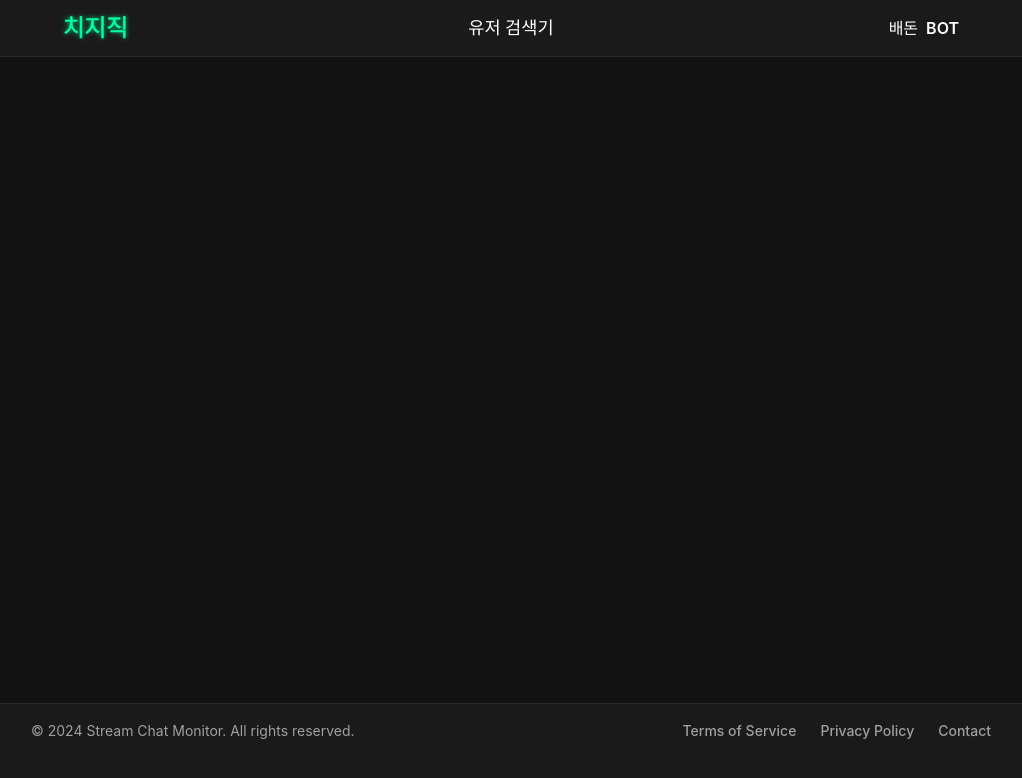
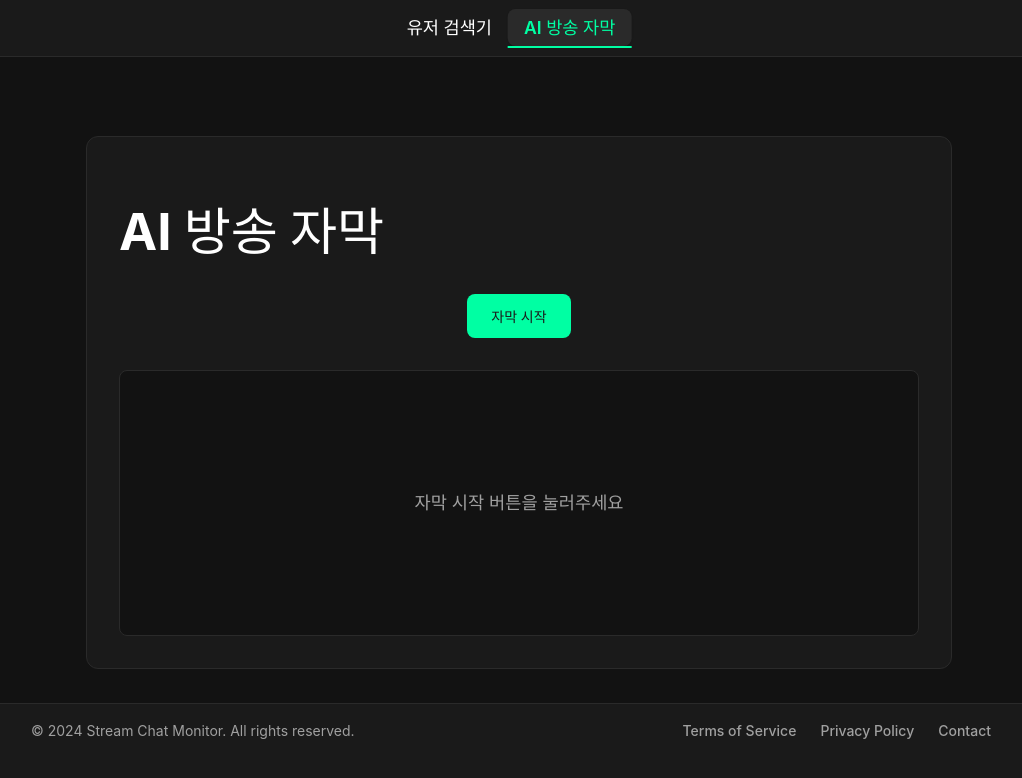
Before and after one commit to doominkim/stream-chat-monitor-ui, a React (Vite) app: page /subtitle in a window 1280 px wide. Shown: the top 778 px of the page, without its empty margins (129-1151 px from the left). Built offline with nearby package versions, Linux system fonts and the light colour scheme.

Commit message:
feat(subtitle): 자막 페이지 및 스타일 추가
- 자막 페이지 컴포넌트 추가
- 자막 시작 및 중지 버튼 기능 구현
- 자막 표시 영역 및 스타일 추가
- 헤더에 자막 페이지 링크 추가

```diff
--- a/src/App.css
+++ b/src/App.css
@@ -1169,3 +1169,49 @@ body.hide-header-footer main {
   margin-top: 0;
   height: 100vh;
 }
+
+/* Subtitle page styles */
+.subtitle-page {
+  padding: 1rem;
+  margin-top: 3.5rem;
+  min-height: calc(100vh - 7.5rem);
+}
+
+.subtitle-container {
+  max-width: 800px;
+  margin: 0 auto;
+  padding: 2rem;
+  background-color: var(--bg-primary);
+  border-radius: 0.75rem;
+  border: 1px solid var(--border-color);
+}
+
+.subtitle-controls {
+  margin: 2rem 0;
+  display: flex;
+  justify-content: center;
+  gap: 1rem;
+}
+
+.subtitle-display {
+  min-height: 200px;
+  padding: 2rem;
+  background-color: var(--bg-secondary);
+  border-radius: 0.5rem;
+  border: 1px solid var(--border-color);
+  display: flex;
+  align-items: center;
+  justify-content: center;
+}
+
+.subtitle-text {
+  font-size: 1.5rem;
+  color: var(--text-primary);
+  text-align: center;
+  line-height: 1.6;
+}
+
+.subtitle-placeholder {
+  color: var(--text-secondary);
+  font-size: 1.1rem;
+}
--- a/src/App.tsx
+++ b/src/App.tsx
@@ -9,6 +9,7 @@ import Dashboard from "./pages/Dashboard";
 import SearchUser from "./pages/SearchUser";
 import UserDetail from "./pages/UserDetail";
 import ChatHistory from "./pages/ChatHistory";
+import Subtitle from "./pages/Subtitle";
 import Header from "./components/Header";
 import Footer from "./components/Footer";
 import "./App.css";
@@ -25,6 +26,7 @@ function App() {
             <Route path="/search" element={<SearchUser />} />
             <Route path="/user/:userId" element={<UserDetail />} />
             <Route path="/user/:userId/chat" element={<ChatHistory />} />
+            <Route path="/subtitle" element={<Subtitle />} />
             <Route path="/" element={<Navigate to="/search" replace />} />
           </Routes>
         </main>
--- a/src/components/Header.tsx
+++ b/src/components/Header.tsx
@@ -5,17 +5,12 @@ const Header = () => {
   const isSearchPage =
     location.pathname.startsWith("/search") ||
     location.pathname.startsWith("/user");
+  const isSubtitlePage = location.pathname.startsWith("/subtitle");
 
   return (
     <header>
       <nav>
         <div className="nav-container">
-          <div className="nav-logo">
-            <Link to="/" className="logo-text">
-              <span className="logo-text-primary">치지직</span>
-            </Link>
-          </div>
-
           <div className="nav-center">
             <Link
               to="/search"
@@ -23,13 +18,12 @@ const Header = () => {
             >
               유저 검색기
             </Link>
-          </div>
-
-          <div className="nav-menu">
-            <div className="nav-link">
-              <span className="nav-text">배돈</span>
-              <span className="nav-text">BOT</span>
-            </div>
+            <Link
+              to="/subtitle"
+              className={`dropdown-trigger ${isSubtitlePage ? "active" : ""}`}
+            >
+              AI 방송 자막
+            </Link>
           </div>
         </div>
       </nav>
--- /dev/null
+++ b/src/pages/Subtitle.tsx
@@ -0,0 +1,36 @@
+import { useState } from "react";
+
+const Subtitle = () => {
+  const [isStreaming, setIsStreaming] = useState(false);
+
+  return (
+    <div className="subtitle-page">
+      <div className="subtitle-container">
+        <h1>AI 방송 자막</h1>
+        <div className="subtitle-controls">
+          <button
+            className={`button ${
+              isStreaming ? "button-secondary" : "button-primary"
+            }`}
+            onClick={() => setIsStreaming(!isStreaming)}
+          >
+            {isStreaming ? "자막 중지" : "자막 시작"}
+          </button>
+        </div>
+        <div className="subtitle-display">
+          {isStreaming ? (
+            <div className="subtitle-text">
+              실시간 자막이 여기에 표시됩니다...
+            </div>
+          ) : (
+            <div className="subtitle-placeholder">
+              자막 시작 버튼을 눌러주세요
+            </div>
+          )}
+        </div>
+      </div>
+    </div>
+  );
+};
+
+export default Subtitle;
```
